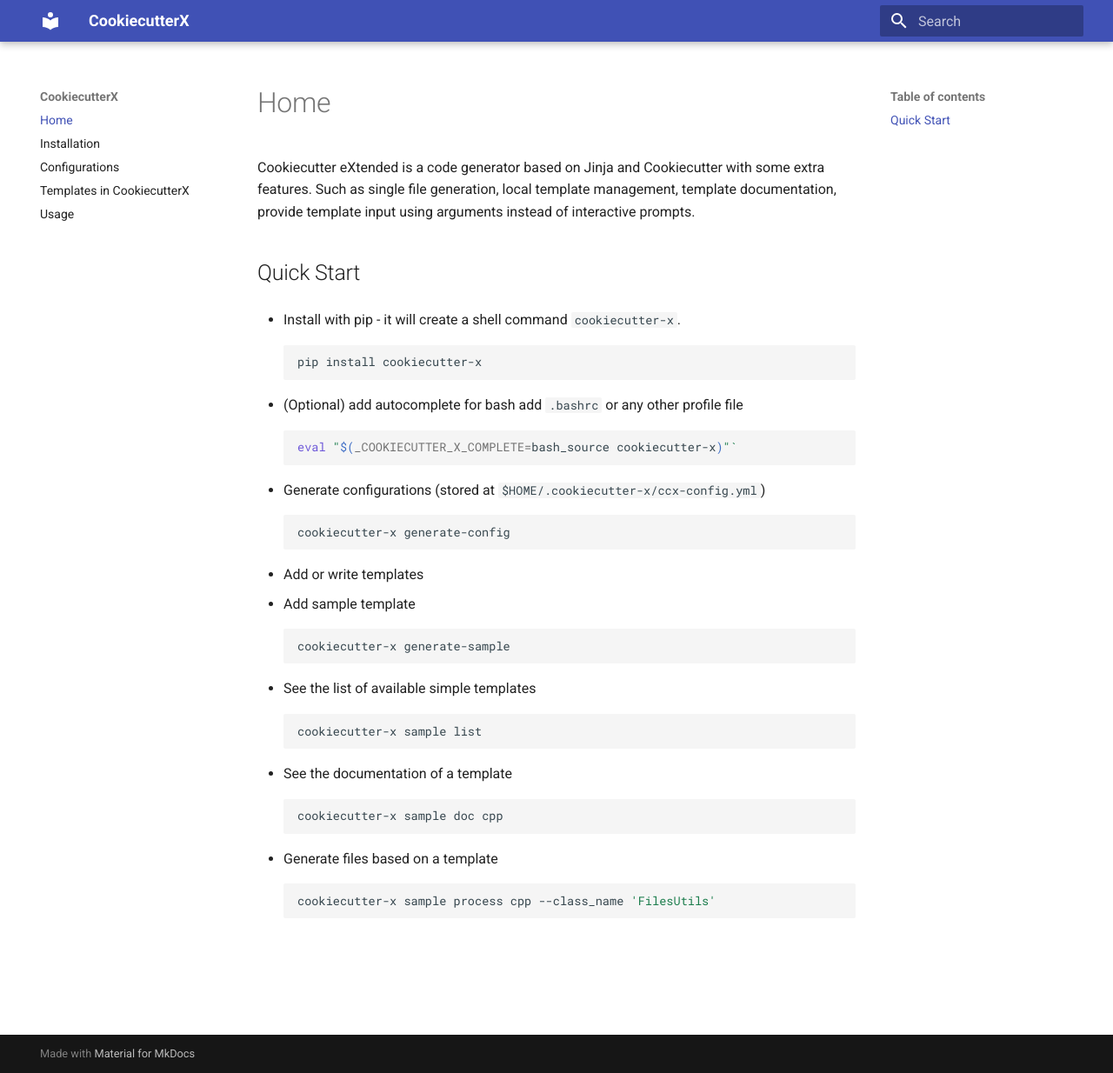
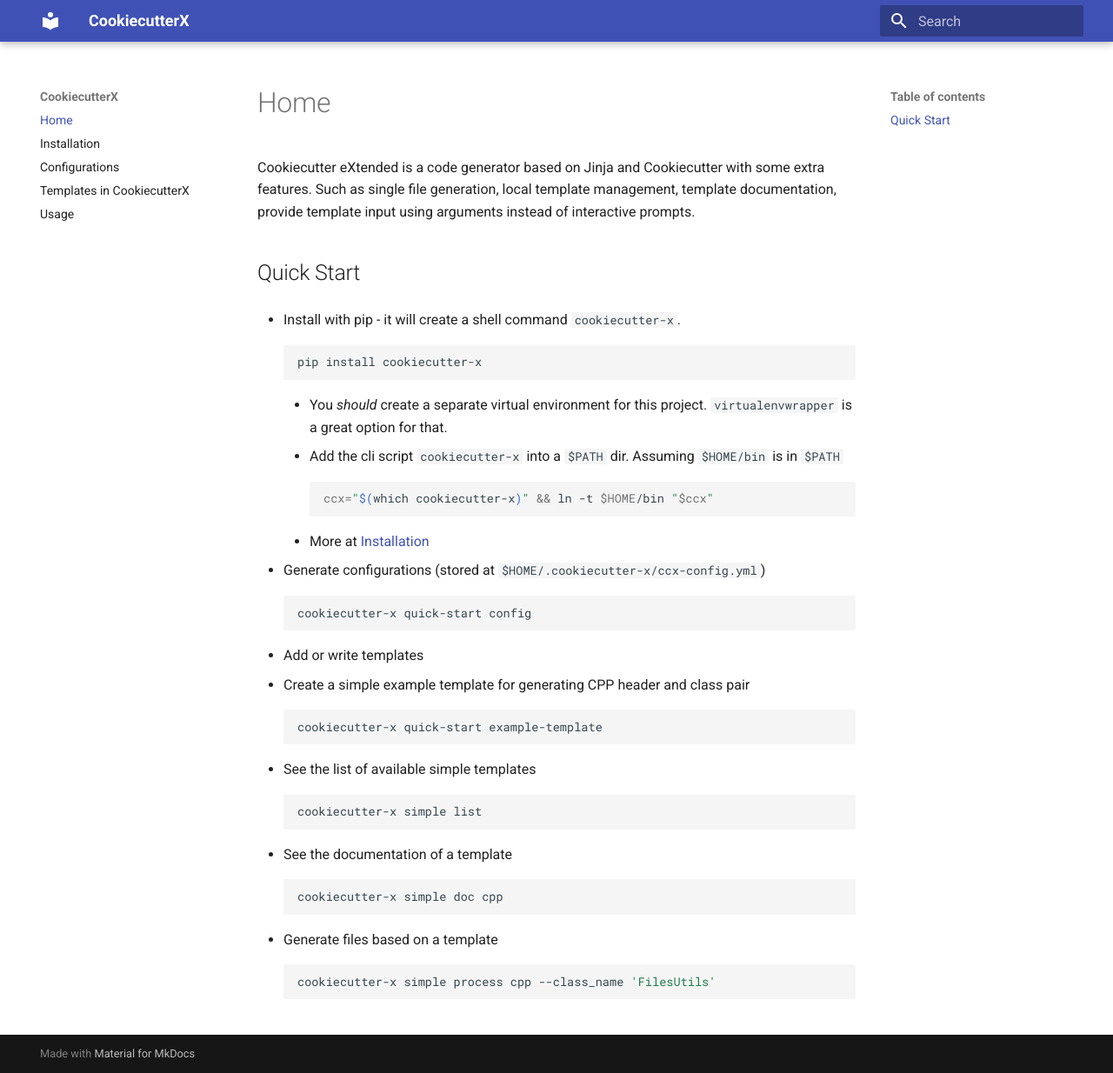
Before and after one commit to fahadshaon/cookiecutter-x, an MkDocs documentation site: the page built from docs/docs/index.md, in a window 1280 px wide and 1234 px high. Shown: the whole window at 87% size. Built offline with MkDocs 1.6.1 and Material for MkDocs 9.7.7, drawn with Linux system fonts in a browser that asks for light colours.

Commit message:
Update quick-start documentations
- Correct few commands in the documentations.
- Convert `sample` to `example` to remove ambiguity with `simple`.

````diff
--- a/docs/docs/index.md
+++ b/docs/docs/index.md
@@ -11,34 +11,36 @@
     ```shell
     pip install cookiecutter-x
     ```
-
-- (Optional) add autocomplete for bash add `.bashrc` or any other profile file
-    ```shell
-    eval "$(_COOKIECUTTER_X_COMPLETE=bash_source cookiecutter-x)"`
-    ```
+    - You _should_ create a separate virtual environment for this project.
+    `virtualenvwrapper` is a great option for that.
+    - Add the cli script `cookiecutter-x` into a `$PATH` dir. Assuming `$HOME/bin` is in `$PATH`
+      ```shell
+      ccx="$(which cookiecutter-x)" && ln -t $HOME/bin "$ccx"
+      ```
+    - More at [Installation](installation.md)
 
 - Generate configurations (stored at `$HOME/.cookiecutter-x/ccx-config.yml`)
     ```shell
-    cookiecutter-x generate-config
+    cookiecutter-x quick-start config
     ```
 
 - Add or write templates
-  - Add sample template
+  - Create a simple example template for generating CPP header and class pair
     ```shell
-    cookiecutter-x generate-sample
+    cookiecutter-x quick-start example-template
     ```
 
 - See the list of available simple templates
     ```shell
-    cookiecutter-x sample list
+    cookiecutter-x simple list
     ```
 
 - See the documentation of a template
     ```shell
-    cookiecutter-x sample doc cpp
+    cookiecutter-x simple doc cpp
     ```
 
 - Generate files based on a template
     ```shell
-    cookiecutter-x sample process cpp --class_name 'FilesUtils'
+    cookiecutter-x simple process cpp --class_name 'FilesUtils'
     ```
--- a/requirements.txt
+++ b/requirements.txt
@@ -1,6 +1,6 @@
 arrow==1.2.3
 binaryornot==0.4.4
-build==0.9.0
+build==0.10.0
 cached-property==1.5.2
 certifi==2022.9.24
 chardet==5.0.0
@@ -18,6 +18,7 @@
 pep517==0.13.0
 pyfakefs==5.0.0
 pyparsing==3.0.9
+pyproject_hooks==1.0.0
 python-dateutil==2.8.2
 python-slugify==7.0.0
 PyYAML==6.0
--- a/setup.py
+++ b/setup.py
@@ -5,7 +5,7 @@
 
 setuptools.setup(
     name="cookiecutter-x",
-    version="0.1.2",
+    version="0.1.4",
     description="Cookiecutter eXtended",
     long_description=long_description,
     long_description_content_type="text/markdown",
````
Also changed, not shown: docs/docs/installation.md (+11 -3 lines), docs/docs/usage.md (+5 -5 lines), README.md, 2 other files.
